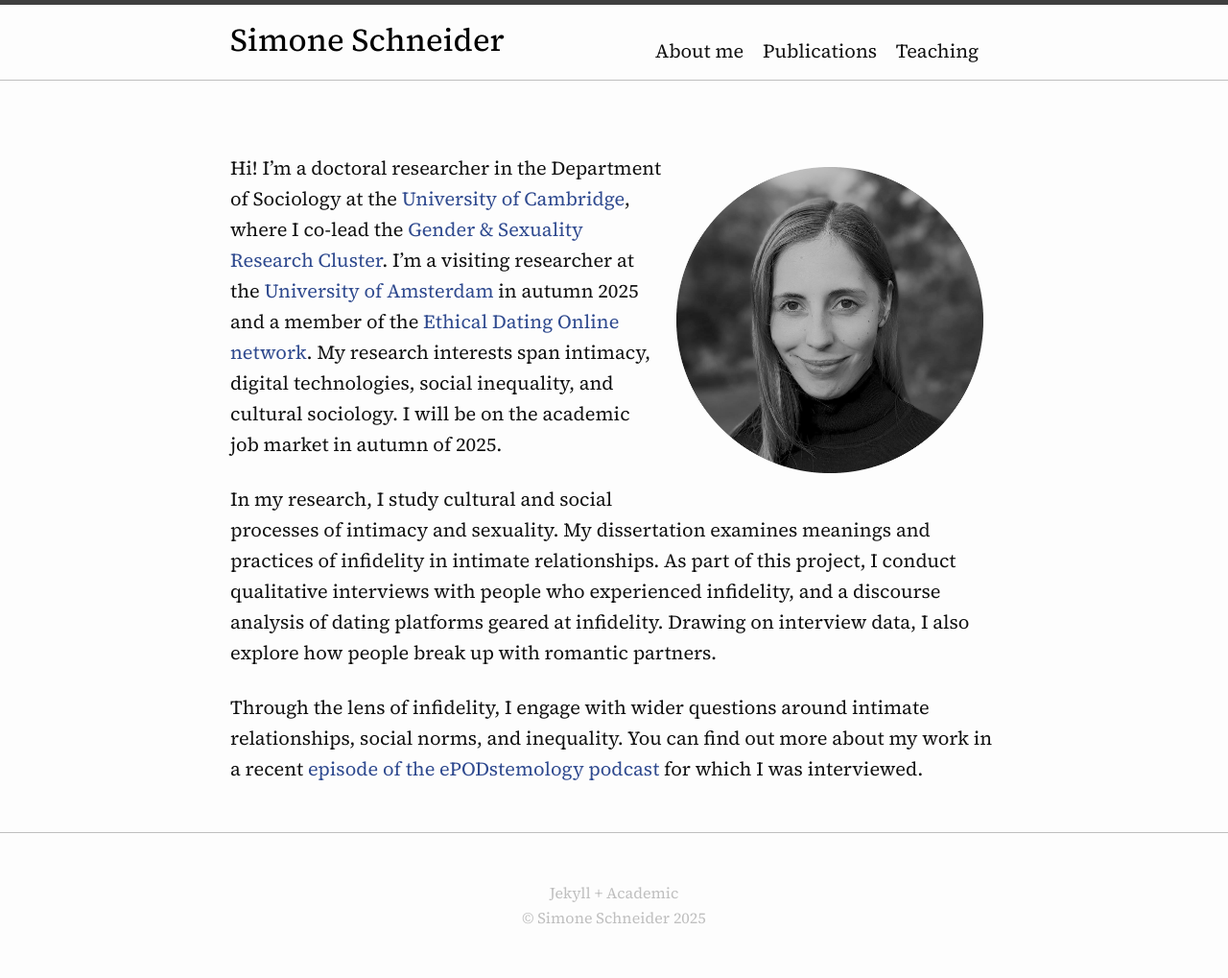
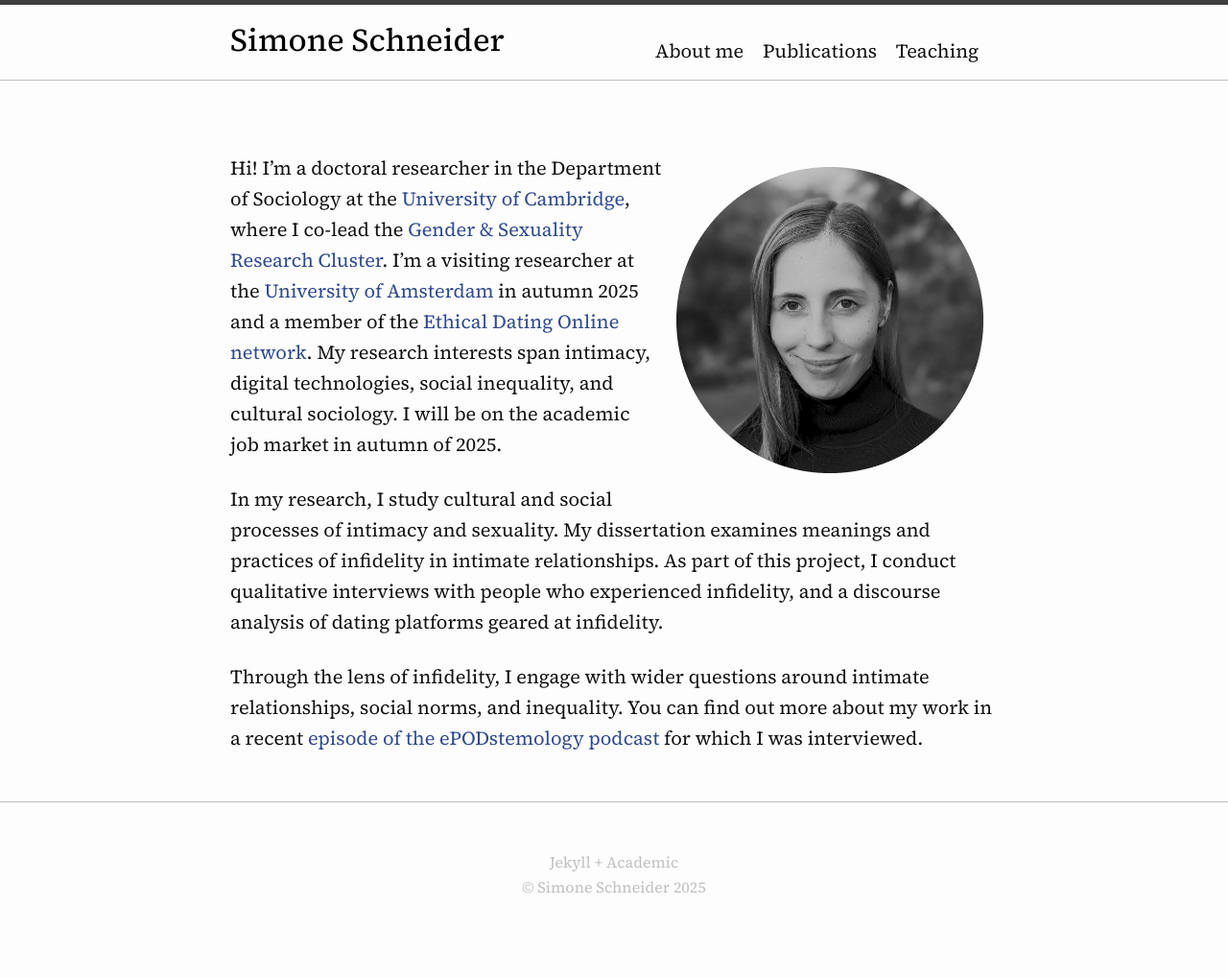
Before and after one commit to simone-schneider/simone-schneider.github.io, a Jekyll site: the page built from index.md, in a window 1280 px wide. Shown: the whole page at 96% size. Built offline with Jekyll 4.4.1, drawn with Linux system fonts in a browser that asks for light colours; after the commit the page ends 987 px from its top, so only the background shows below that.

Commit message:
Update index.md

```diff
--- a/index.md
+++ b/index.md
@@ -8,6 +8,6 @@ layout: page
 
 Hi! I'm a doctoral researcher in the Department of Sociology at the [University of Cambridge](https://research.sociology.cam.ac.uk/profile/simone-schneider-2022), where I co-lead the [Gender & Sexuality Research Cluster](https://research.sociology.cam.ac.uk/gender-sexuality-research-cluster). I'm a visiting researcher at the [University of Amsterdam](https://aissr.uva.nl/profile/s/c/s.schneider/s.schneider.html?origin=Jcm2DP8%2FS%2F2DxYa1ftmpJw#Profile) in autumn 2025 and a member of the [Ethical Dating Online network](https://www.ethicaldatingonline.com). My research interests span intimacy, digital technologies, social inequality, and cultural sociology. I will be on the academic job market in autumn of 2025.
 
-In my research, I study cultural and social processes of intimacy and sexuality. My dissertation examines meanings and practices of infidelity in intimate relationships. As part of this project, I conduct qualitative interviews with people who experienced infidelity, and a discourse analysis of dating platforms geared at infidelity. Drawing on interview data, I also explore how people break up with romantic partners.
+In my research, I study cultural and social processes of intimacy and sexuality. My dissertation examines meanings and practices of infidelity in intimate relationships. As part of this project, I conduct qualitative interviews with people who experienced infidelity, and a discourse analysis of dating platforms geared at infidelity.
 
 Through the lens of infidelity, I engage with wider questions around intimate relationships, social norms, and inequality. You can find out more about my work in a recent [episode of the ePODstemology podcast](https://open.spotify.com/episode/5a1NqXbLalwLlqgXX4jhrA?si=378c2a0d7c7e4e22) for which I was interviewed.
```
